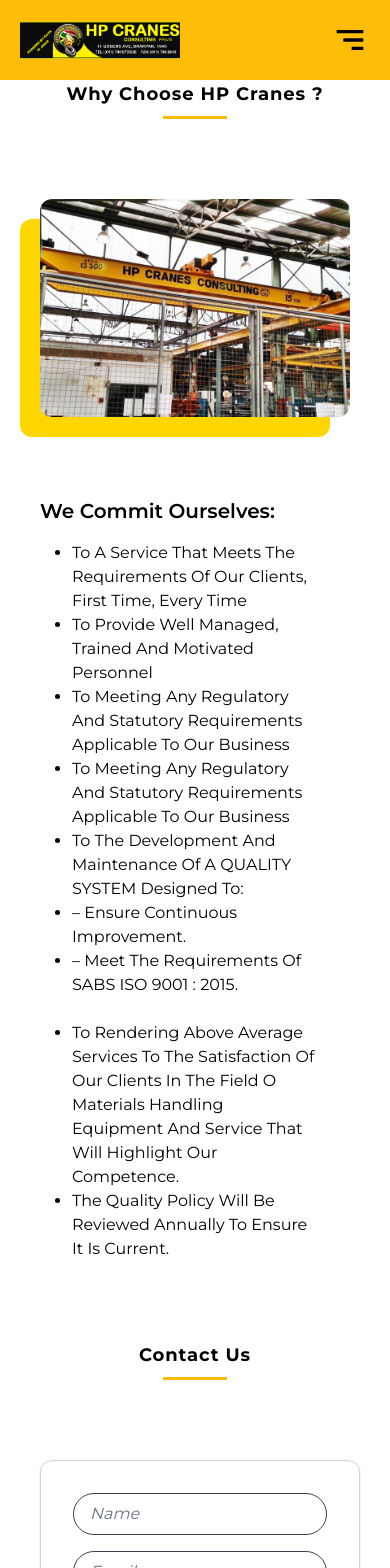
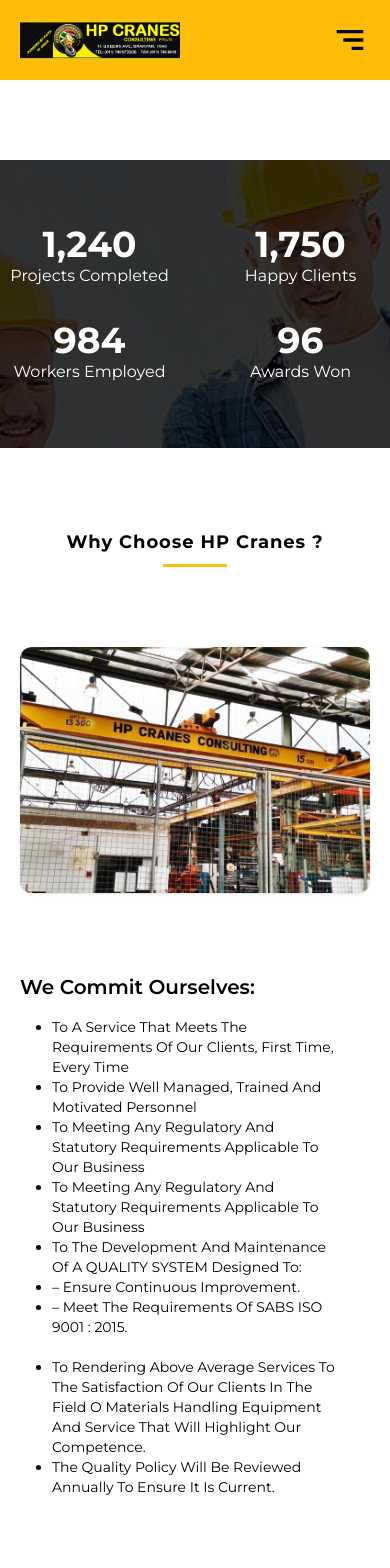
Before and after one commit to arslanahmadvirk/hp-cranes-web, a Next.js app: page / in a window 390 px wide. Shown: the top 1568 px of the page. Built offline with nearby package versions, Linux system fonts and the light colour scheme.

Commit message:
Statistics Section Added

```diff
--- a/package.json
+++ b/package.json
@@ -15,6 +15,7 @@
     "next": "13.4.13",
     "postcss": "8.4.27",
     "react": "18.2.0",
+    "react-countup": "^6.4.2",
     "react-dom": "18.2.0",
     "react-icons": "^4.10.1",
     "tailwindcss": "3.3.3"
--- a/src/components/ContactUs/index.jsx
+++ b/src/components/ContactUs/index.jsx
@@ -5,12 +5,12 @@ export default function ContactUs() {
   return (
     <div className="container 2xl:max-w-screen-2xl mx-auto">
       <SectionHeading heading={"Contact Us"} />
-      <div className="flex lg:flex-row flex-col-reverse lg:gap-0 gap-20 justify-between py-20 mx-10">
-        <div className="lg:basis-1/2 basis-full">
+      <div className="flex lg:flex-row flex-col-reverse lg:gap-0 gap-20 justify-between py-20 lg:mx-10 mx-auto">
+        <div className="lg:basis-1/2 basis-full lg:mx-0 mx-10">
           <h1 className="font-bold lg:text-4xl text-2xl mb-12">
             Get in touch with <br /> our team today
           </h1>
-          <div className="flex flex-wrap gap-12">
+          <div className="flex flex-wrap gap-12 ">
             <ContactItem
               icon={<FiPhone className="w-8 h-8" />}
               item={"Phone"}
--- a/src/components/NavbarMobile/index.jsx
+++ b/src/components/NavbarMobile/index.jsx
@@ -1,6 +1,6 @@
 import Image from "next/image";
 import Link from "next/link";
-import { useState } from "react";
+import { useEffect, useState } from "react";
 import { BiMenuAltRight, BiX } from "react-icons/bi";
 
 const nav_links = [
@@ -29,14 +29,26 @@ const nav_links = [
 ];
 export default function MobileNavbar() {
   const [isOpen, setIsOpen] = useState(false);
+  const [disableScroll, setDisableScroll] = useState(false);
 
   const togglePanel = () => {
     setIsOpen(!isOpen);
+    toggleScroll();
+  };
+
+  const toggleScroll = () => {
+    if (disableScroll) {
+      document.body.style.overflow = "auto";
+    } else {
+      document.body.style.overflow = "hidden";
+    }
+    setDisableScroll(!disableScroll);
   };
 
   return (
     <>
       <div className=" h-20 bg-primary-yellow-dark overflow-hidden">
+        <SidePanel show={isOpen} />
         <div className="mx-5 py-5 flex justify-between items-center ">
           <Image
             src={"/images/company-logo.png"}
@@ -48,7 +60,7 @@ export default function MobileNavbar() {
 
           <button
             onClick={togglePanel}
-            className="focus:outline-none active:outline-none z-20"
+            className="focus:outline-none active:outline-none z-[9999]"
           >
             {isOpen ? (
               <BiX className="w-10 h-10" />
@@ -58,7 +70,6 @@ export default function MobileNavbar() {
           </button>
         </div>
       </div>
-      <SidePanel show={isOpen} />
     </>
   );
 }
@@ -66,7 +77,7 @@ export default function MobileNavbar() {
 function SidePanel({ show }) {
   return (
     <div
-      className={`w-screen h-screen fixed top-0 left-0 yellow-gradient  transition-transform duration-500 ${
+      className={`w-screen h-screen fixed top-0 left-0 z-50 yellow-gradient transition-transform duration-500 ${
         !show && "translate-x-full"
       }`}
     >
--- a/src/pages/index.jsx
+++ b/src/pages/index.jsx
@@ -2,6 +2,7 @@ import ContactUs from "@/components/ContactUs";
 import Footer from "@/components/Footer";
 import Navbar from "@/components/Navbar";
 import MobileNavbar from "@/components/NavbarMobile";
+import CountUp from "react-countup";
 import SectionHeading from "@/components/SectionHeading";
 import useMediaQuery from "@/hooks/useMediaQuery";
 import Head from "next/head";
@@ -27,10 +28,10 @@ function WhyChooseUs() {
   return (
     <div className="container 2xl:max-w-screen-2xl mx-auto">
       <SectionHeading heading={"Why Choose HP Cranes ?"} />
-      <div className="flex lg:flex-row flex-col-reverse lg:gap-0 gap-20 justify-between items-center py-20 mx-10">
-        <div className="lg:basis-1/2 basis-full">
+      <div className="flex lg:flex-row flex-col-reverse lg:gap-0 gap-20 justify-between items-center py-20 mx-5">
+        <div className="lg:basis-1/2 basis-full ">
           <h2 className="font-semibold text-xl mb-4">We Commit Ourselves:</h2>
-          <ul className="list-disc mx-8">
+          <ul className="list-disc mx-8 md:text-base text-sm">
             <li>
               To A Service That Meets The Requirements Of Our Clients, First
               Time, Every Time
@@ -68,7 +69,7 @@ function WhyChooseUs() {
             width={762}
             height={536}
             alt="HP Cranes Image"
-            className="2xl:w-[650px] w-[550px] ml-auto rounded-xl shadow-yellow-down"
+            className="2xl:w-[650px] md:w-[550px] w-[450px] lg:ml-auto rounded-xl md:shadow-yellow-down shadow"
           />
         </div>
       </div>
@@ -77,5 +78,30 @@ function WhyChooseUs() {
 }
 
 function Statistics() {
-  return <div className="container 2xl:max-w-screen-2xl mx-auto"></div>;
+  const statistics = [
+    { item_name: "Projects Completed", value: 1240 },
+    { item_name: "Happy Clients", value: 1750 },
+    { item_name: "Workers Employed", value: 984 },
+    { item_name: "Awards Won", value: 96 },
+  ];
+  return (
+    <div className="py-20">
+      <div className="bg-statistics bg-cover bg-center">
+        <div className="relative top-0 py-16 bg-black/80">
+          <div className="container 2xl:max-w-screen-2xl mx-auto">
+            <div className="grid md:grid-cols-4 md:grid-rows-1 grid-cols-2 grid-rows-2 gap-8">
+              {statistics.map(({ item_name, value }, index) => (
+                <div key={index} className="text-white text-center">
+                  <h1 className="text-4xl font-bold">
+                    <CountUp end={value} duration={1} />
+                  </h1>
+                  <h4 className="md:text-lg">{item_name}</h4>
+                </div>
+              ))}
+            </div>
+          </div>
+        </div>
+      </div>
+    </div>
+  );
 }
--- a/src/styles/globals.css
+++ b/src/styles/globals.css
@@ -9,6 +9,9 @@
 }
 
 @layer components {
+  body {
+    @apply overflow-x-hidden;
+  }
   .yellow-gradient {
     @apply bg-gradient-to-b from-[#FFCB3C] to-[#E3A804];
   }
--- a/tailwind.config.js
+++ b/tailwind.config.js
@@ -8,9 +8,7 @@ module.exports = {
   theme: {
     extend: {
       backgroundImage: {
-        "gradient-radial": "radial-gradient(var(--tw-gradient-stops))",
-        "gradient-conic":
-          "conic-gradient(from 180deg at 50% 50%, var(--tw-gradient-stops))",
+        statistics: "url('/images/statistics-background.png')",
       },
       colors: {
         "primary-yellow": "#FFD600",
```
Also changed, not shown: 1 other file (tests, documents, lock files or other folders).
